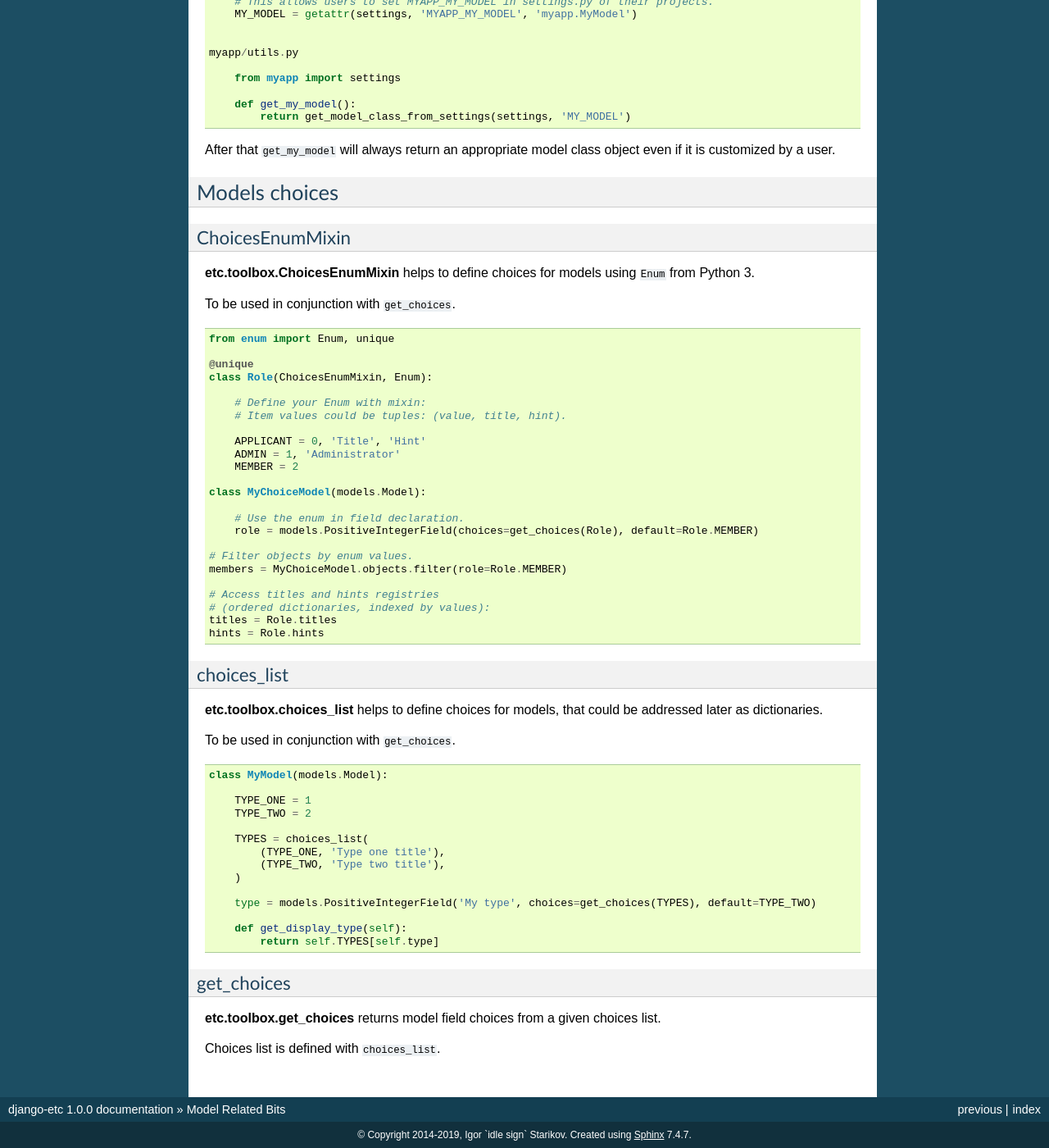
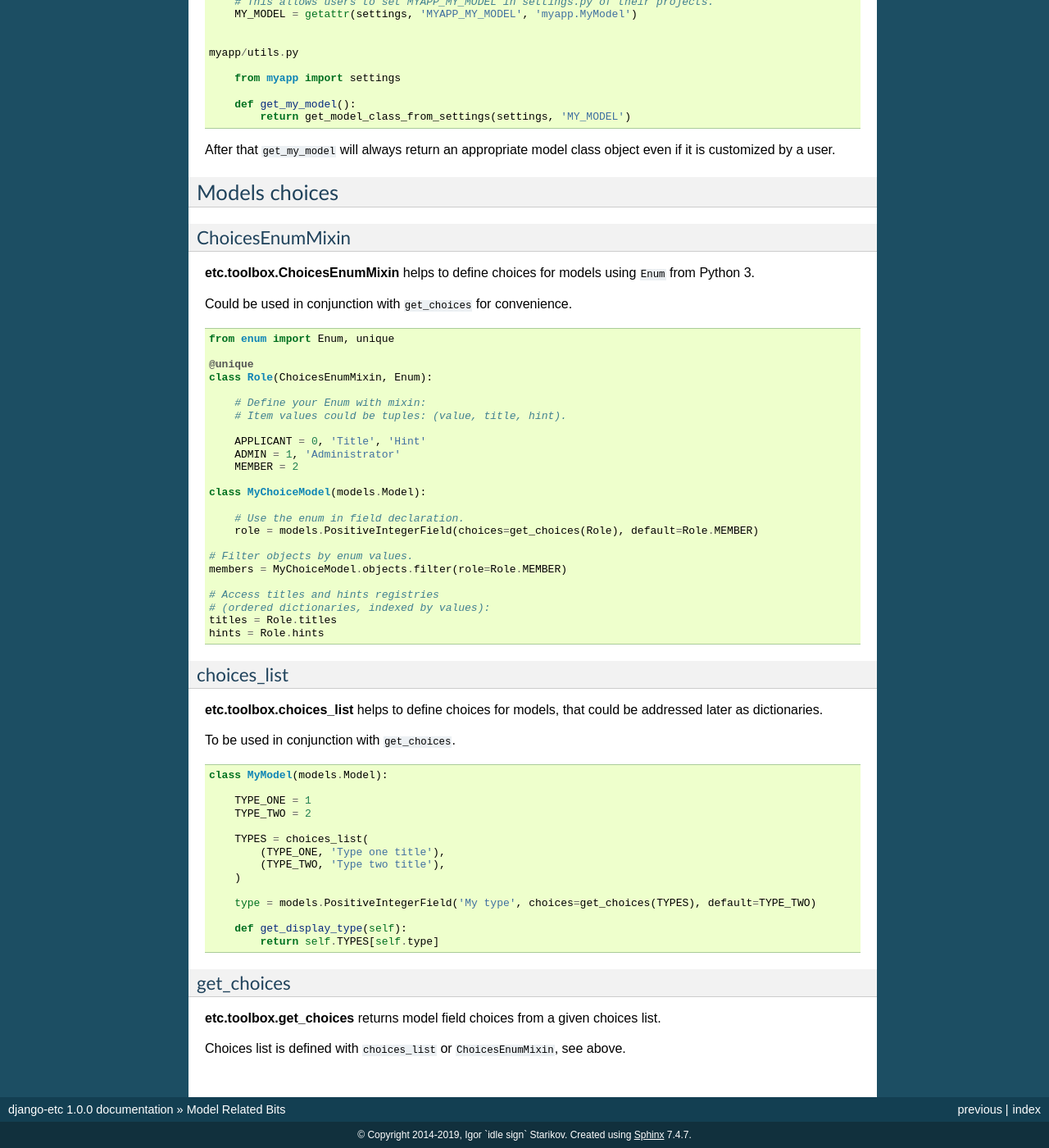
Before and after one commit to idlesign/django-etc, a Sphinx documentation site: the page built from docs/source/models.rst, in a window 1280 px wide and 1400 px high, scrolled down 2031 px. Shown: the whole window at 82% size. Built offline with Sphinx 7.4.7, drawn with Linux system fonts in a browser that asks for light colours; pages that are not in the unit, such as notebooks, are missing from menus.

Commit message:
Docs update.

```diff
--- a/docs/source/models.rst
+++ b/docs/source/models.rst
@@ -156,7 +156,7 @@ ChoicesEnumMixin
 
 **etc.toolbox.ChoicesEnumMixin** helps to define choices for models using ``Enum`` from Python 3.
 
-To be used in conjunction with ``get_choices``.
+Could be used in conjunction with ``get_choices`` for convenience.
 
 .. code-block:: python
 
@@ -216,4 +216,4 @@ get_choices
 
 **etc.toolbox.get_choices** returns model field choices from a given choices list.
 
-Choices list is defined with ``choices_list``.
+Choices list is defined with ``choices_list`` or ``ChoicesEnumMixin``, see above.
```
